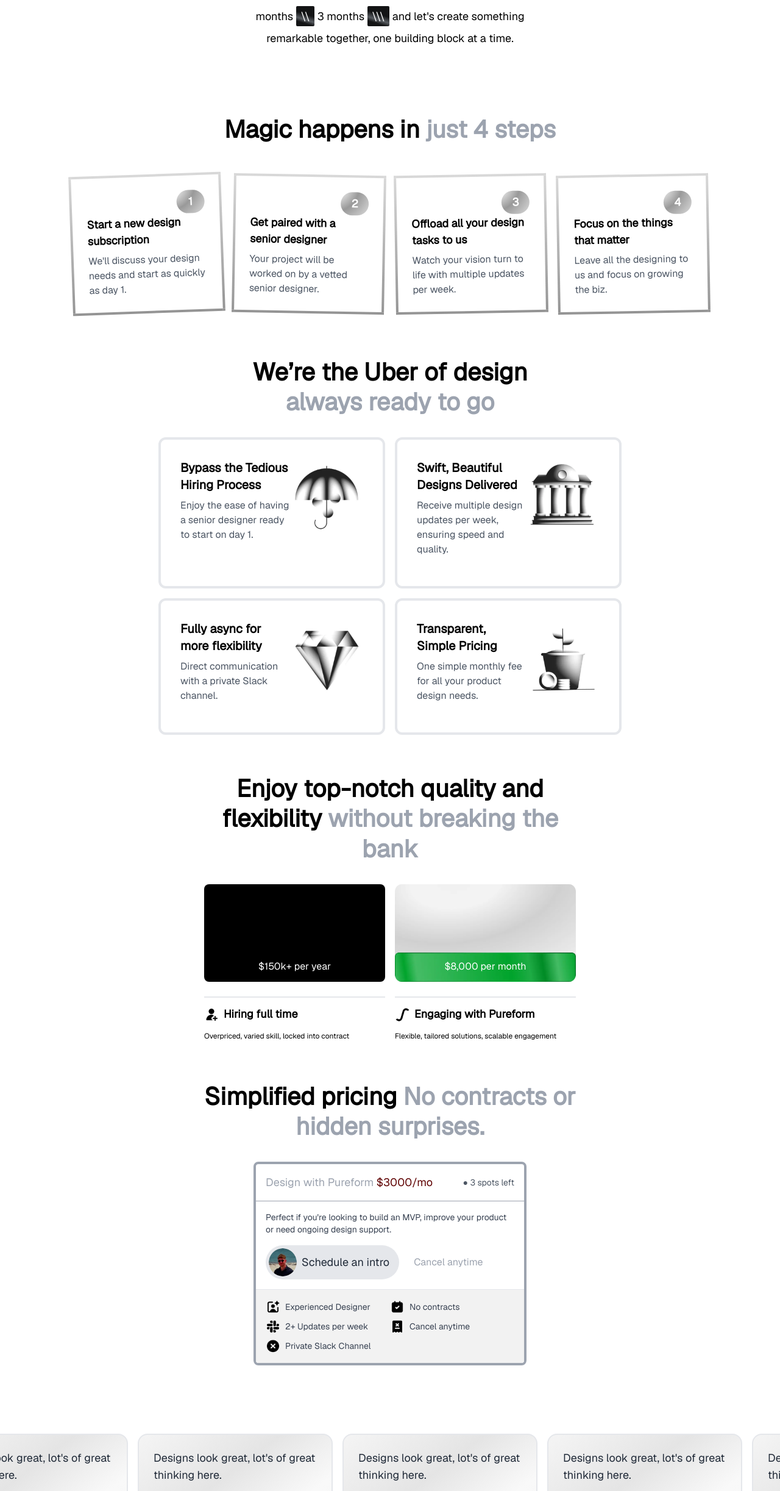
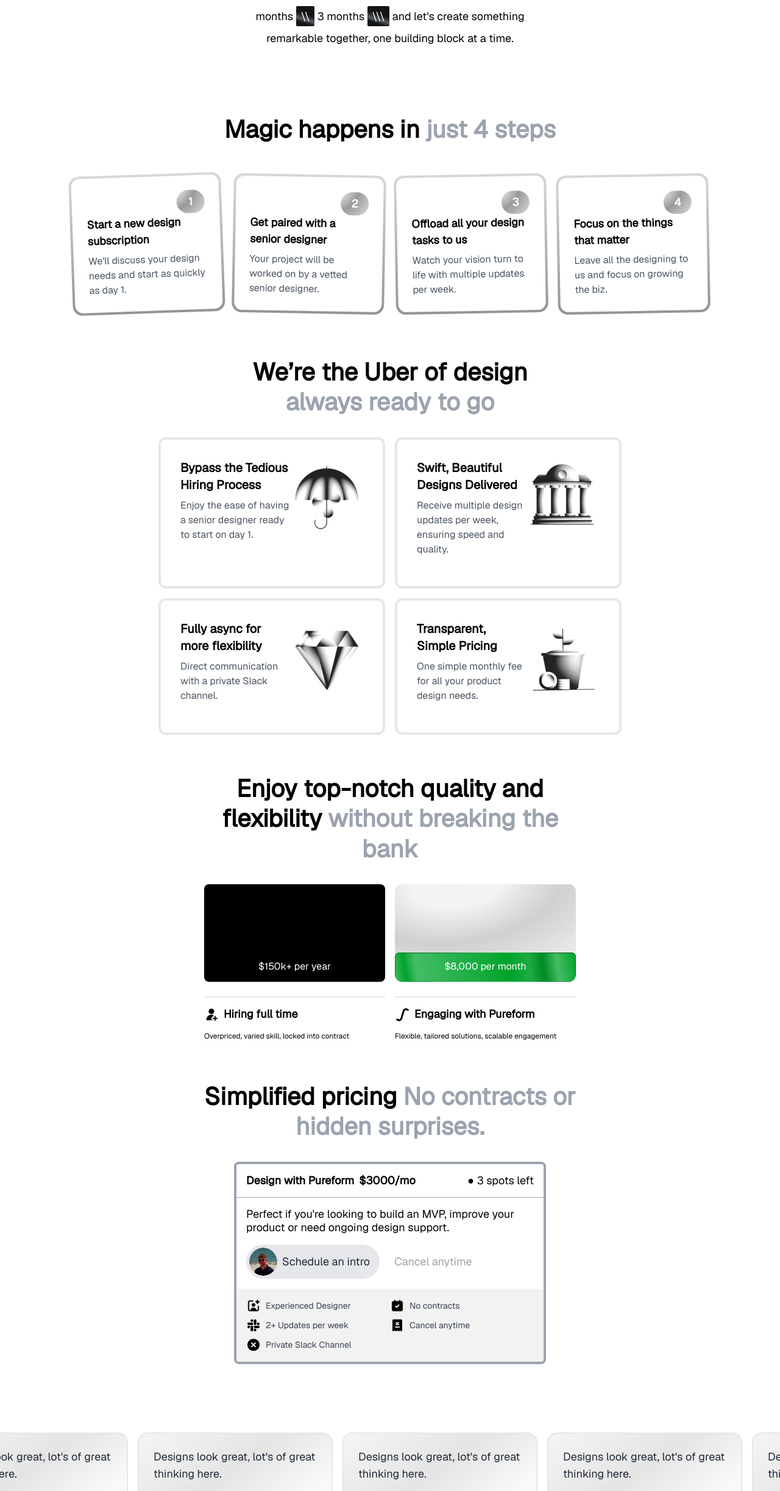
Before and after one commit to safwan-ambat/pureformweb, a React (Vite) app: page / in a window 1280 px wide. Shown: the part 864-3309 px from the top of the page at 61% size. Built offline with nearby package versions, Linux system fonts and the light colour scheme; grey boxes are pictures that could not be loaded; the HTML template or start-up script is replaced by a standard one; a web font is replaced by a local one.

Commit message:
gradient border

```diff
--- a/src/components/card/index.tsx
+++ b/src/components/card/index.tsx
@@ -9,7 +9,8 @@
 
 const Card: React.FC<CardProps> = ({ number, title, description, tilt = '' }) => {
   return (
-    <div className={` borderStyle md:p-[24px] p-[16px] md:m-2 m-1 md:w-[250px]  flex flex-col justify-between ${tilt}`}>
+    <div className={` relative p-[4px] rounded-[12px] md:rounded-[16px] bg-gradient-to-b from-[rgb(216,216,216)] to-[rgb(148,148,148)]  md:m-2 m-1 md:w-[250px]   ${tilt}`}>
+        <div className="bg-white rounded-[10px] md:rounded-[13px] p-[16px] md:p-[24px] flex flex-col justify-between ">
             <div className="flex   ml-auto">
                   <div className="StyledNum flex items-center justify-center md:w-[46px] md:h-[38px] w-[29px] h-[24px] bg-gray-300 rounded-full">
                     <span className="text-white text-lg font-bold">{number}</span>
@@ -21,6 +22,8 @@
                 <p className="md:text-[16px] text-[12px] text-gray-600 mt-[8px]">{description}</p>
             </div>
         </div>
+
+    </div>
   );
 };
 
--- a/src/index.css
+++ b/src/index.css
@@ -73,11 +73,8 @@
 }
 
 .borderStyle{
-  border-width: 4px; /* Set the border width */
-  border-style: solid; /* Set the border style */
-  box-sizing: border-box;
-  border-radius: 4px;
-  border-image: linear-gradient(-180deg, rgb(216, 216, 216), rgb(148, 148, 148)) 1;
+
+  background-color: linear-gradient(-180deg, rgb(216, 216, 216), rgb(254, 7, 7)) 1;
 }
 
 .styledTestimonial {
--- a/src/pages/service/section04/index.tsx
+++ b/src/pages/service/section04/index.tsx
@@ -39,7 +39,7 @@
 // PricingCard Component
 const PricingCard: React.FC = () => {
   return (
-    <div className="flex flex-col items-center justify-center py-12 px-4">
+    <div className="flex flex-col items-center py-12 px-4">
       {/* Header Section */}
       <div className="text-center mb-8 lg:w-[612px]">
         <h2 className=" font-bold text-black">Simplified pricing
@@ -47,24 +47,24 @@
       </div>
 
       {/* Pricing Card */}
-      <div className="max-w-md w-full bg-white border-4 border-gray-400 rounded-lg  overflow-hidden">
+      <div className="max-w-lg bg-white border-4 border-gray-400 rounded-lg  overflow-hidden">
         {/* Card Header */}
         <div className="border-b border-gray-400 p-4 flex justify-between items-center">
-          <div>
-            <span className="text-lg font-medium text-gray-400">Design with Pureform</span>
-            <span className="text-lg text-gray-500"> $3000/mo</span>
-          </div>
-          <span className="text-sm text-gray-600">● 3 spots left</span>
+            <div className='flex gap-2'>
+              <h5 className=" font-semibold">Design with Pureform</h5>
+              <h5 className="font-semibold"> $3000/mo</h5>
+            </div>
+            <h5 className="">● 3 spots left</h5>
         </div>
 
         {/* Card Body */}
         <div className="p-4">
-          <p className="text-gray-700 text-sm">
+          <h5 className="">
             Perfect if you're looking to build an MVP, improve your product or need ongoing design support.
-          </p>
+          </h5>
           {/* Action Buttons */}
           <div className="mt-4 flex items-center justify-left gap-[24px]">
-            <button className="text-[12px] md:text-[18px] flex items-center bg-gray-200 hover:bg-black hover:text-gray-100 text-gray-800 font-medium p-[3px] md:p-[5px] pr-[16px] md:pr-[16px] rounded-full transition duration-200 ">
+            <button className="text-[12px] md:text-[18px] flex items-center bg-gray-200 hover:bg-black hover:text-gray-100 text-gray-800 font-normal p-[3px] md:p-[5px] pr-[16px] md:pr-[16px] rounded-full transition duration-200 ">
               <img
                 src={profile}
                 alt="User"
@@ -72,14 +72,14 @@
               />
               Schedule an intro
             </button>
-            <button className="text-gray-400 hover:text-gray-700 font-medium items-center transition duration-200">
+            <h5 className="text-[#131415]/40 font-normal items-center transition duration-200">
               Cancel anytime
-            </button>
+            </h5>
           </div>
         </div>
 
         {/* Features List */}
-        <div className="border-t border-gray-200 bg-[#F2F2F2] p-4 grid grid-cols-2 gap-y-2">
+        <div className="rounded-[4px] bg-[#F2F2F2] p-4 grid grid-cols-2 gap-y-2">
           {features.map((feature, index) => (
             <div key={index} className="flex items-center space-x-2">
               <img
```
Lines whose indentation alone changed are shown as unchanged.
